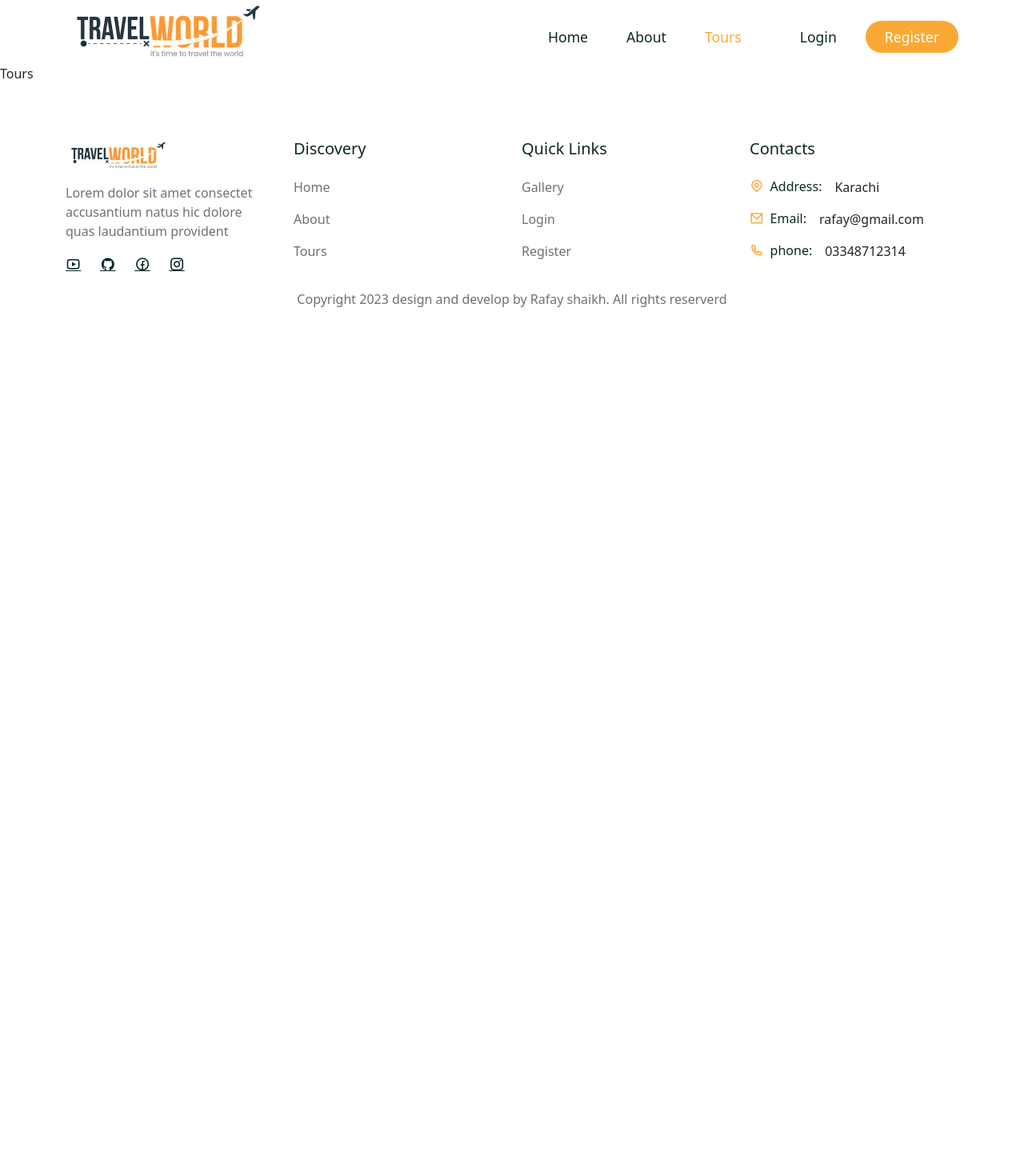
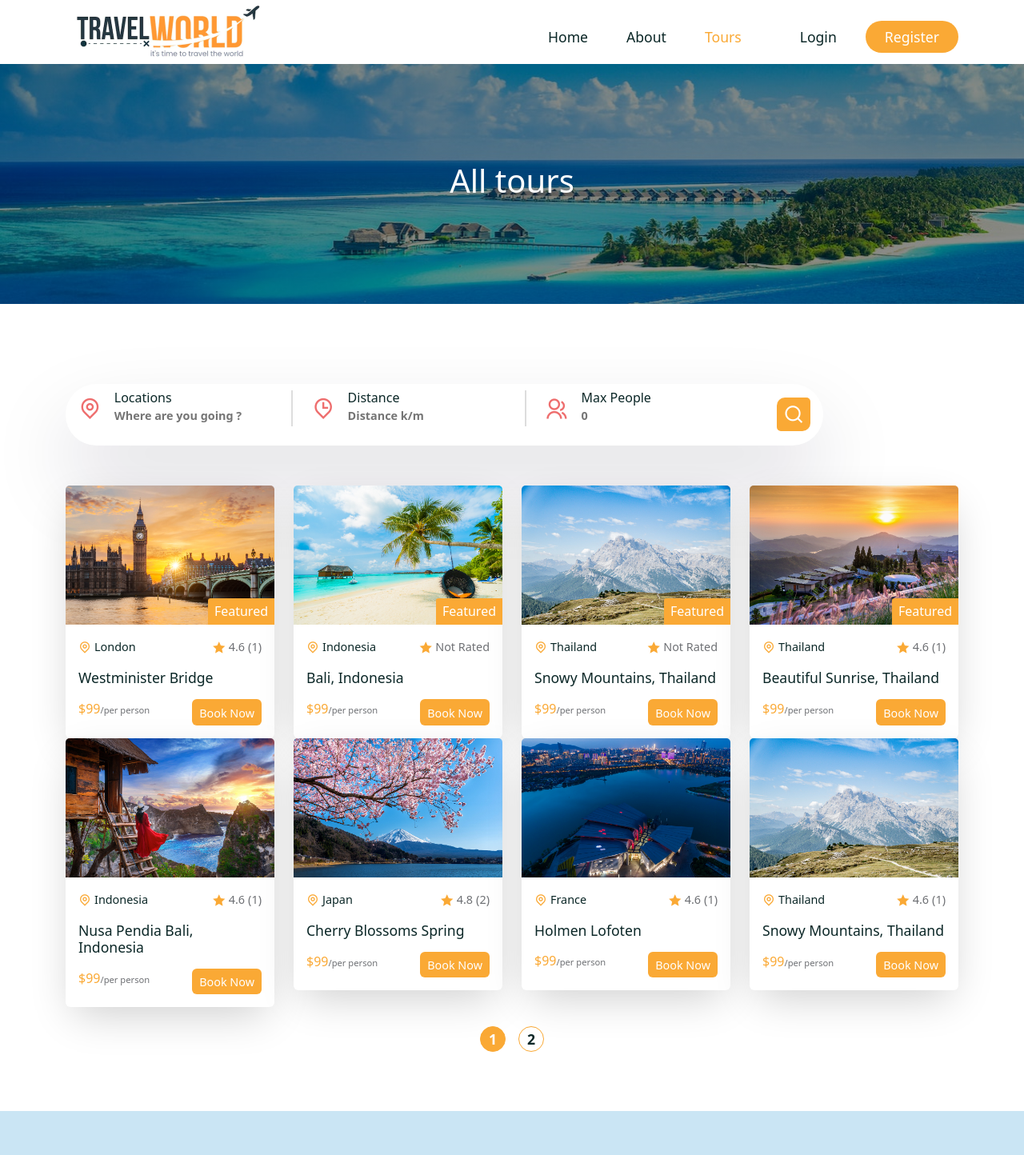
Before and after one commit to rafay247/tour-travel-app, a React (Create React App) app in the folder frontend/: page /tours in a window 1280 px wide. Shown: the top 1444 px of the page at 80% size. Before the commit the page ends 800 px from the top, so only its background shows below. Built offline with nearby package versions, Linux system fonts and the light colour scheme; a web font is replaced by a local one.

Commit message:
tour-details

```diff
--- a/frontend/src/assets/data/tours.js
+++ b/frontend/src/assets/data/tours.js
@@ -9,19 +9,24 @@
 const tours = [
   {
     id: "01",
+    address: 'somewhere',
     title: "Westminister Bridge",
     city: "London",
     distance: 300,
     price: 99,
     maxGroupSize: 10,
     desc: "this is the description",
-    reviews: [],
+    reviews: [{
+        name: "jhon doe",
+        rating: 4.6,
+      }],
     avgRating: 4.5,
     photo: tourImg01,
     featured: true,
   },
   {
     id: "02",
+    address: 'somewhere',
     title: "Bali, Indonesia",
     city: "Indonesia",
     distance: 400,
@@ -35,6 +40,7 @@
   },
   {
     id: "03",
+    address: 'somewhere',
     title: "Snowy Mountains, Thailand",
     city: "Thailand",
     distance: 500,
@@ -48,6 +54,7 @@
   },
   {
     id: "04",
+    address: 'somewhere',
     title: "Beautiful Sunrise, Thailand",
     city: "Thailand",
     distance: 500,
@@ -66,6 +73,7 @@
   },
   {
     id: "05",
+    address: 'somewhere',
     title: "Nusa Pendia Bali, Indonesia",
     city: "Indonesia",
     distance: 500,
@@ -84,6 +92,7 @@
   },
   {
     id: "06",
+    address: 'somewhere',
     title: "Cherry Blossoms Spring",
     city: "Japan",
     distance: 500,
@@ -106,6 +115,7 @@
   },
   {
     id: "07",
+    address: 'somewhere',
     title: "Holmen Lofoten",
     city: "France",
     distance: 500,
@@ -124,6 +134,7 @@
   },
   {
     id: "08",
+    address: 'somewhere',
     title: "Snowy Mountains, Thailand",
     city: "Thailand",
     distance: 500,
--- a/frontend/src/pages/TourDetails.jsx
+++ b/frontend/src/pages/TourDetails.jsx
@@ -1,8 +1,104 @@
 import React from 'react'
+import '../styles/tour-details.css'
+import { Container, Row, Col, Form, ListGroup } from 'reactstrap'
+import { useParams } from 'react-router-dom'
+import tourData from '../assets/data/tours'
+import calculateAvgRating from '../utils/avgRating'
+import avatar from '../assets/images/avatar.jpg'
 
 const TourDetails = () => {
+
+  const { id } = useParams()
+
+  //later use api
+  const tour = tourData.find(tour => tour.id === id)
+
+  const { photo, title, desc, price, reviews, address, city, distance, maxGroupSize } = tour
+
+  const { totalRating, avgRating } = calculateAvgRating(reviews)
+
+  //fromate date
+  const option = { day: 'numeric', month: 'long', year: 'numeric' }
+
   return (
-    <div>TourDetails</div>
+    <>
+      <section>
+        <Container>
+          <Row>
+            <Col lg='8'>
+              <div className='tour__content'>
+                <img src={photo} alt='' />
+                <div className='tour__info'>
+                  <h2>{title}</h2>
+
+                  <div className='d-flex align-items-center gap-5'>
+                    <span className='tour__rating d-flex align-items-center gap-1 '>
+                      <i className='ri-star-s-fill' style={{
+                        color: "var(--secondary-color)"
+                      }}></i>{avgRating === 0 ? null : avgRating}
+                      {totalRating === 0 ? ('Not rated') : (<span> ({reviews.length})</span>)}
+                    </span>
+                    <span>
+                      <i className='ri-map-pin-user-fill'></i>{address}
+                    </span>
+                  </div>
+
+                  <div className="tour__extra__details">
+                    <span><i className='ri-map-pin-2-line'>{city}</i></span>
+                    <span><i className='ri-money-dollar-circle-line'>${price} /per person</i></span>
+                    <span><i className='ri-group-line'>{maxGroupSize}</i></span>
+                  </div>
+                  <h5>Description</h5>
+                  <p>{desc}</p>
+                </div>
+
+                {/* tour review section */}
+                <div className="tour__reviews mt-4">
+                  <h4>Reviews ({reviews?.length} reviews)</h4>
+                  <Form>
+                    <div className='rating__group d-flex align-items-center gap-3 mb-4'>
+                      <span><i className='ri-star-s-fill'></i>1</span>
+                      <span><i className='ri-star-s-fill'></i>2</span>
+                      <span><i className='ri-star-s-fill'></i>3</span>
+                      <span><i className='ri-star-s-fill'></i>4</span>
+                      <span><i className='ri-star-s-fill'></i>5</span>
+                    </div>
+                    <div className='review__input'>
+                      <input type='text' placeholder='share your thoughts' />
+                      <button className='btn primary__btn text-white' type='submit'>Submit</button>
+                    </div>
+
+                  </Form>
+                  <ListGroup className='user__reviews'>
+                    {
+                      reviews?.map(reviews => (
+                        <div className='review__item'>
+                          <img src={avatar} alt="" />
+                          <div className="w-100">
+                            <div className='d-flex align-items-center justify-content-between'>
+                              <div>
+                                <h5>Rafay</h5>
+                                <p>{new Date('01-18-2023').toLocaleDateString('en-Us', option)}</p>
+                              </div>
+                              <span className='d-flex align-items-center'>
+                                5<i className='ri-star-s-fill'></i>
+                              </span>
+                            </div>
+                            <h6>Amazing tour</h6>
+                          </div>
+                        </div>
+                      ))
+                    }
+                  </ListGroup>
+                </div>
+                {/* tour review section */}
+              </div>
+
+            </Col>
+          </Row>
+        </Container>
+      </section>
+    </>
   )
 }
 
--- a/frontend/src/pages/Tours.jsx
+++ b/frontend/src/pages/Tours.jsx
@@ -1,8 +1,60 @@
-import React from 'react'
+import React, { useEffect, useState } from 'react'
+import CommonSection from '../shared/CommonSection'
+import '../styles/tour.css'
+
+import tourData from '../assets/data/tours'
+import TourCard from './../shared/TourCard'
+import SearchBar from './../shared/SearchBar'
+import NewsLetter from './../shared/Newsletter'
+import { Container, Row, Col } from 'reactstrap'
 
 const Tours = () => {
+
+  const [pageCount, SetPageCount] = useState(0)
+  const [page, SetPage] = useState(0)
+
+  useEffect(() => {
+    const pages = Math.ceil(5 / 4)
+    SetPageCount(pages)
+  }, [page])
+
   return (
-    <div>Tours</div>
+    <>
+      <CommonSection title={"All tours"} />
+      <section>
+        <Container>
+          <Row>
+            <SearchBar />
+          </Row>
+        </Container>
+      </section>
+      <section className='pt-0'>
+        <Container>
+          <Row>
+            {
+              tourData?.map(tour => (
+                <Col lg='3' key={tour.id}>
+                  <TourCard tour={tour} />
+                </Col>
+              ))}
+            <Col lg='12'>
+              <div className='pagination d-flex align-items-center justify-content-center mt-4 gap-3'>
+                {[...Array(pageCount).keys()].map(number => (
+                  <span
+                    key={number}
+                    onClick={() => SetPage(number)}
+                    className={page === number ? "active__page" : ""}
+                  >
+                    {number + 1}
+                  </span>
+                ))}
+              </div>
+            </Col>
+          </Row>
+        </Container>
+      </section>
+      <NewsLetter />
+    </>
   )
 }
 
--- /dev/null
+++ b/frontend/src/shared/CommonSection.jsx
@@ -0,0 +1,20 @@
+import React from 'react'
+import './common-section.css'
+
+import { Container, Row, Col } from 'reactstrap'
+
+const CommonSection = ({ title }) => {
+    return (
+        <section className="common__section">
+            <Container>
+                <Row>
+                    <Col lg='12'>
+                        <h1>{title}</h1>
+                    </Col>
+                </Row>
+            </Container>
+        </section>
+    )
+}
+
+export default CommonSection
--- /dev/null
+++ b/frontend/src/shared/common-section.css
@@ -0,0 +1,15 @@
+.common__section {
+    background: linear-gradient(rgba(0, 0, 0, 0.45), rgba(0, 0, 0, 0.45)),
+        url("../assets//images/tour.jpg") no-repeat center center;
+    background-size: cover;
+    height: 300px;
+    display: flex;
+    align-items: center;
+    justify-content: center;
+    text-align: center;
+}
+
+.common__section h1 {
+    font-size: 2.5rem;
+    color: #fff;
+}
--- /dev/null
+++ b/frontend/src/styles/tour-details.css
@@ -0,0 +1,122 @@
+.tour__content img {
+    width: 100%;
+    border-radius: 0.5rem;
+    margin-bottom: 2.5rem;
+}
+
+.tour__info,
+.tour__reviews {
+    border-radius: 0.5rem;
+    border: 1px solid rgb(229, 231, 235);
+    padding: 2rem;
+}
+
+.tour__info h2 {
+    font-size: 1.5rem;
+}
+
+.tour__info span {
+    display: flex;
+    align-items: center;
+    column-gap: 0.5rem;
+    font-size: 1rem;
+    color: var(--text-color);
+}
+
+.tour__info span i {
+    color: var(--heading-color);
+    font-size: 1.1rem;
+
+}
+
+.tour__extra__details {
+    display: flex;
+    align-items: center;
+    column-gap: 2.7rem;
+    margin-top: 1rem;
+    margin-bottom: 2.5rem;
+}
+
+.tour__info h5 {
+    margin-bottom: 1rem;
+    font-size: 1.3rem;
+}
+
+.tour__info p {
+    line-height: 30px;
+    font-size: 1rem;
+}
+
+.rating__group span {
+    font-size: 1.1rem;
+    display: flex;
+    align-items: center;
+    color: var(--secondary-color);
+    cursor: pointer;
+}
+
+.tour__reviews h4 {
+    margin-bottom: 3rem;
+}
+
+.review__input {
+    display: flex;
+    align-items: center;
+    justify-content: space-between;
+    width: 100%;
+    padding: 0.7rem;
+    border-radius: 2rem;
+    border: 1px solid var(--secondary-color);
+
+}
+
+.review__input input {
+    border: none;
+    padding: 0.5rem 0;
+    width: 100%;
+}
+
+.review__input input:focus {
+    outline: none;
+}
+
+.review__item {
+    display: flex;
+    align-items: center;
+    column-gap: 1rem;
+    margin-bottom: 2rem;
+}
+
+.review__item img {
+    width: 3.5rem;
+    height: 3.5rem;
+    border-radius: 50px;
+    object-fit: cover;
+}
+
+.user__reviews {
+    margin-top: 2.5rem;
+}
+
+.review__item h5 {
+    font-size: 1rem;
+    margin-bottom: 0;
+}
+
+.review__item p {
+    font-size: 0.9rem;
+    color: var(--text-color);
+}
+
+.review__item h6 {
+    font-size: 1.1rem;
+}
+
+.review__item span i {
+    font-size: 1.2rem;
+    color: var(--secondary-color);
+}
+
+.review__item span {
+    font-weight: 500;
+}
--- /dev/null
+++ b/frontend/src/styles/tour.css
@@ -0,0 +1,19 @@
+.pagination span {
+    width: 2rem;
+    height: 2rem;
+    padding: 5px;
+    border-radius: 50px;
+    display: flex;
+    align-items: center;
+    justify-content: center;
+    border: 1px solid var(--secondary-color);
+    color: var(--heading-color);
+    font-size: 1.1rem;
+    cursor: pointer;
+    font-weight: 700;
+}
+
+.active__page {
+    background: var(--secondary-color);
+    color: #fff !important;
+}
```
Also changed, not shown: 1 other file (tests, documents, lock files or other folders).
